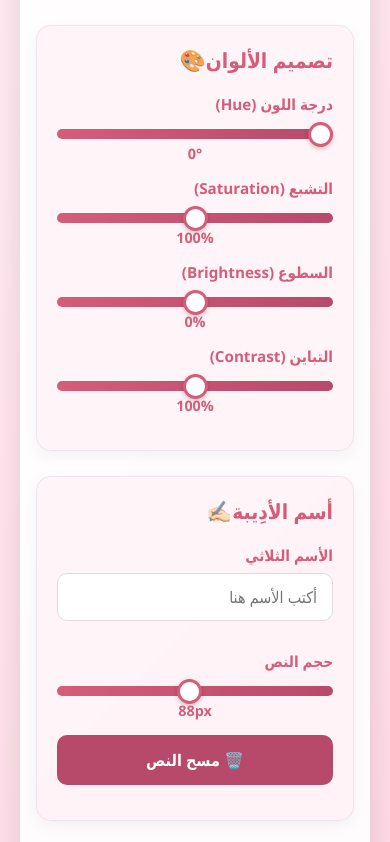
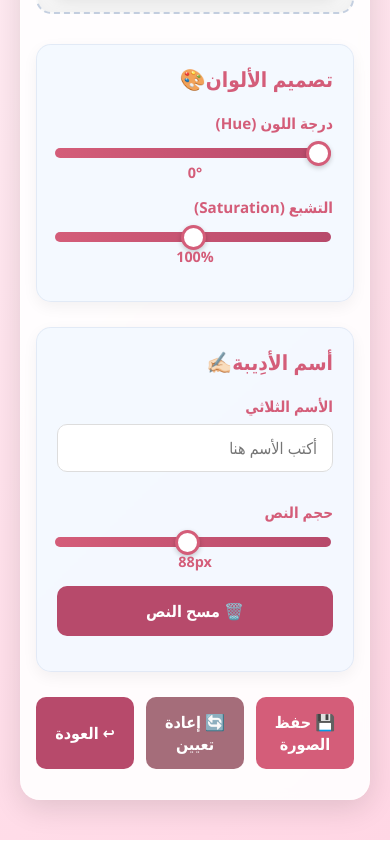
Before and after one commit to moha750/birthday, a plain HTML site: page female.html in a window 390 px wide. Shown: the part 402-1244 px from the top of the page. Drawn offline with Linux system fonts and the light colour scheme.

Commit message:
تحديث جديد

```diff
--- a/female-style.css
+++ b/female-style.css
@@ -8,16 +8,3 @@
     --background: linear-gradient(135deg, #fff0f5 0%, #ffd6e4 100%);
     --panel-bg: rgba(255, 255, 255, 0.9);
 }
-
-/* تخصيصات إضافية للإناث */
-.canvas-container {
-    border-color: rgba(212, 93, 121, 0.3);
-}
-
-.canvas-container:hover {
-    border-color: rgba(212, 93, 121, 0.6);
-}
-
-.panel {
-    background: rgba(255, 240, 245, 0.7);
-}
--- a/female.html
+++ b/female.html
@@ -3,10 +3,10 @@
 <head>
     <meta charset="UTF-8">
     <meta name="viewport" content="width=device-width, initial-scale=1.0">
-    <title>فوتوشوب أدِيب للبنات🌸</title>
+    <title>فوتوشوب أدِيب🎨</title>
     <link rel="stylesheet" href="style.css">
     <link rel="stylesheet" href="female-style.css">
-    <script src="https://cdnjs.cloudflare.com/ajax/libs/fabric.js/5.3.1/fabric.min.js"></script>
+
 </head>
 <body>
     <div class="container">
@@ -27,14 +27,6 @@
                     <label for="saturation">التشبع (Saturation)</label>
                     <input type="range" id="saturation" min="0" max="200" value="100">
                     <div class="slider-value" id="saturation-value">100%</div>
-
-                    <label for="brightness">السطوع (Brightness)</label>
-                    <input type="range" id="brightness" min="-100" max="100" value="0">
-                    <div class="slider-value" id="brightness-value">0%</div>
-
-                    <label for="contrast">التباين (Contrast)</label>
-                    <input type="range" id="contrast" min="0" max="200" value="100">
-                    <div class="slider-value" id="contrast-value">100%</div>
                 </div>
 
                 <div class="panel">
@@ -54,8 +46,7 @@
                 <div class="action-buttons">
                     <button id="download" class="primary-btn">💾 حفظ الصورة</button>
                     <button id="reset-all" class="reset-btn">🔄 إعادة تعيين</button>
-                    <button id="back-btn" class="secondary-btn">↩ العودة</button>
-                </div>
+                    <button id="back-btn" class="secondary-btn">↩ العودة</button>                </div>
             </div>
         </div>
     </div>
--- a/male-style.css
+++ b/male-style.css
@@ -9,15 +9,4 @@
     --panel-bg: rgba(255, 255, 255, 0.9);
 }
 
-/* تخصيصات إضافية للذكور */
-.canvas-container {
-    border-color: rgba(74, 111, 165, 0.3);
-}
-
-.canvas-container:hover {
-    border-color: rgba(74, 111, 165, 0.6);
-}
-
-.panel {
-    background: rgba(240, 247, 255, 0.7);
-}
+/* يمكن إضافة المزيد من التخصيصات للذكور هنا */
--- a/style.css
+++ b/style.css
@@ -1,23 +1,13 @@
-/* إعادة تعيين CSS */
-* {
-    margin: 0;
-    padding: 0;
-    box-sizing: border-box;
-    font-family: 'Segoe UI', Tahoma, Geneva, Verdana, sans-serif;
-}
-
-/* خطوط مخصصة */
 @font-face {
     font-family: 'name';
-    src: url('./fonts/COMM - Lyon Arabic Display Black.otf');
+    src: url(./fonts/COMM\ -\ Lyon\ Arabic\ Display\ Black.otf);
 }
 
 @font-face {
     font-family: 'date-font';
-    src: url('./fonts/ERASDEMI.TTF');
+    src: url(./fonts/ERASDEMI.TTF);
 }
 
-/* متغيرات الألوان */
 :root {
     --primary: #4a6fa5;
     --primary-light: #6d8fc7;
@@ -30,14 +20,17 @@
     --shadow: 0 8px 30px rgba(0, 0, 0, 0.12);
 }
 
-/* تخصيصات عامة */
+* {
+    box-sizing: border-box;
+    font-family: 'Segoe UI', Tahoma, Geneva, Verdana, sans-serif;
+}
+
 body {
     background: var(--background);
     margin: 0;
     padding: 20px;
     color: #333;
     min-height: 100vh;
-    direction: rtl;
 }
 
 .container {
@@ -82,7 +75,6 @@ h3 {
     gap: 10px;
 }
 
-/* محرر الصور */
 .editor {
     display: flex;
     gap: 30px;
@@ -98,8 +90,6 @@ h3 {
     background: #f9f9f9;
     box-shadow: inset 0 0 20px rgba(0, 0, 0, 0.05);
     transition: all 0.3s ease;
-    position: relative;
-    z-index: 1;
 }
 
 .canvas-container:hover {
@@ -112,7 +102,6 @@ h3 {
     margin: auto;
     border-radius: 10px;
     box-shadow: 0 4px 15px rgba(0, 0, 0, 0.1);
-    background: white;
 }
 
 .controls {
@@ -121,8 +110,6 @@ h3 {
     display: flex;
     flex-direction: column;
     gap: 25px;
-    position: relative;
-    z-index: 2;
 }
 
 .panel {
@@ -140,7 +127,6 @@ h3 {
     box-shadow: 0 8px 25px rgba(0, 0, 0, 0.1);
 }
 
-/* عناصر التحكم */
 label {
     display: block;
     margin: 15px 0 8px;
@@ -187,7 +173,6 @@ input[type="range"]::-webkit-slider-thumb {
     box-shadow: 0 2px 5px rgba(0, 0, 0, 0.2);
 }
 
-/* الأزرار */
 button {
     width: 100%;
     padding: 14px;
@@ -207,12 +192,6 @@ button {
 button:hover {
     transform: translateY(-3px);
     box-shadow: 0 5px 15px rgba(0, 0, 0, 0.1);
-}
-
-button:disabled {
-    opacity: 0.6;
-    cursor: not-allowed;
-    transform: none !important;
 }
 
 .primary-btn {
@@ -242,7 +221,6 @@ button:disabled {
     background: var(--reset-light);
 }
 
-/* تخطيطات خاصة */
 .text-controls {
     display: flex;
     gap: 12px;
@@ -270,7 +248,28 @@ button:disabled {
     font-size: 0.9rem;
 }
 
-/* التكيف مع الشاشات الصغيرة */
+.secondary-btn {
+    background: var(--secondary);
+    color: white;
+    display: flex;
+    align-items: center;
+    justify-content: center;
+    gap: 8px;
+}
+
+.secondary-btn:hover {
+    background: var(--secondary-light);
+}
+
+.action-buttons {
+    display: flex;
+    gap: 12px;
+}
+
+.action-buttons button {
+    flex: 1;
+}
+
 @media (max-width: 768px) {
     .container {
         padding: 15px;
@@ -287,8 +286,4 @@ button:disabled {
     h1 {
         font-size: 1.8rem;
     }
-
-    .action-buttons, .text-controls {
-        flex-direction: column;
-    }
 }
```
Also changed, not shown: index.html (+1 -12 lines), male.html (+3 -12 lines).
